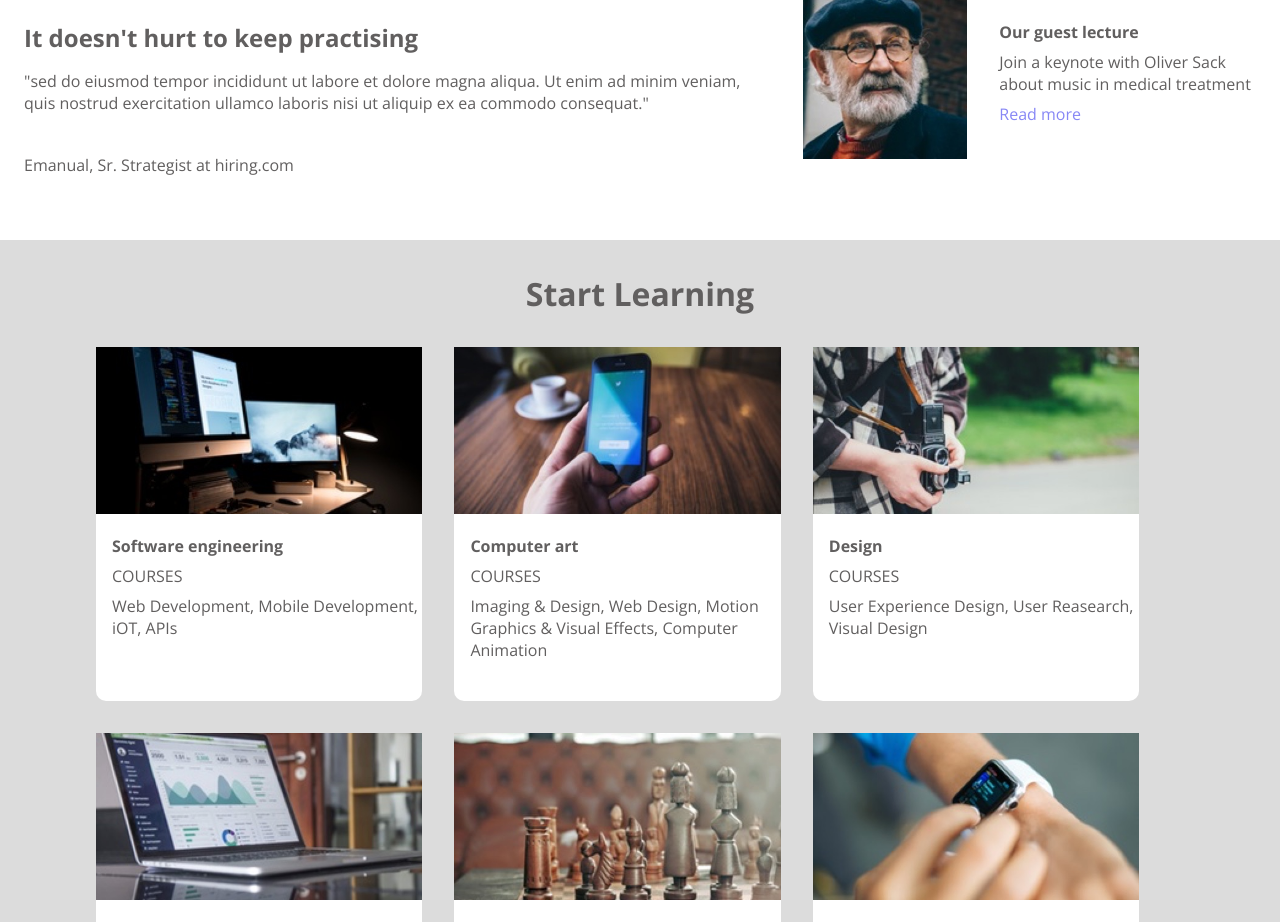
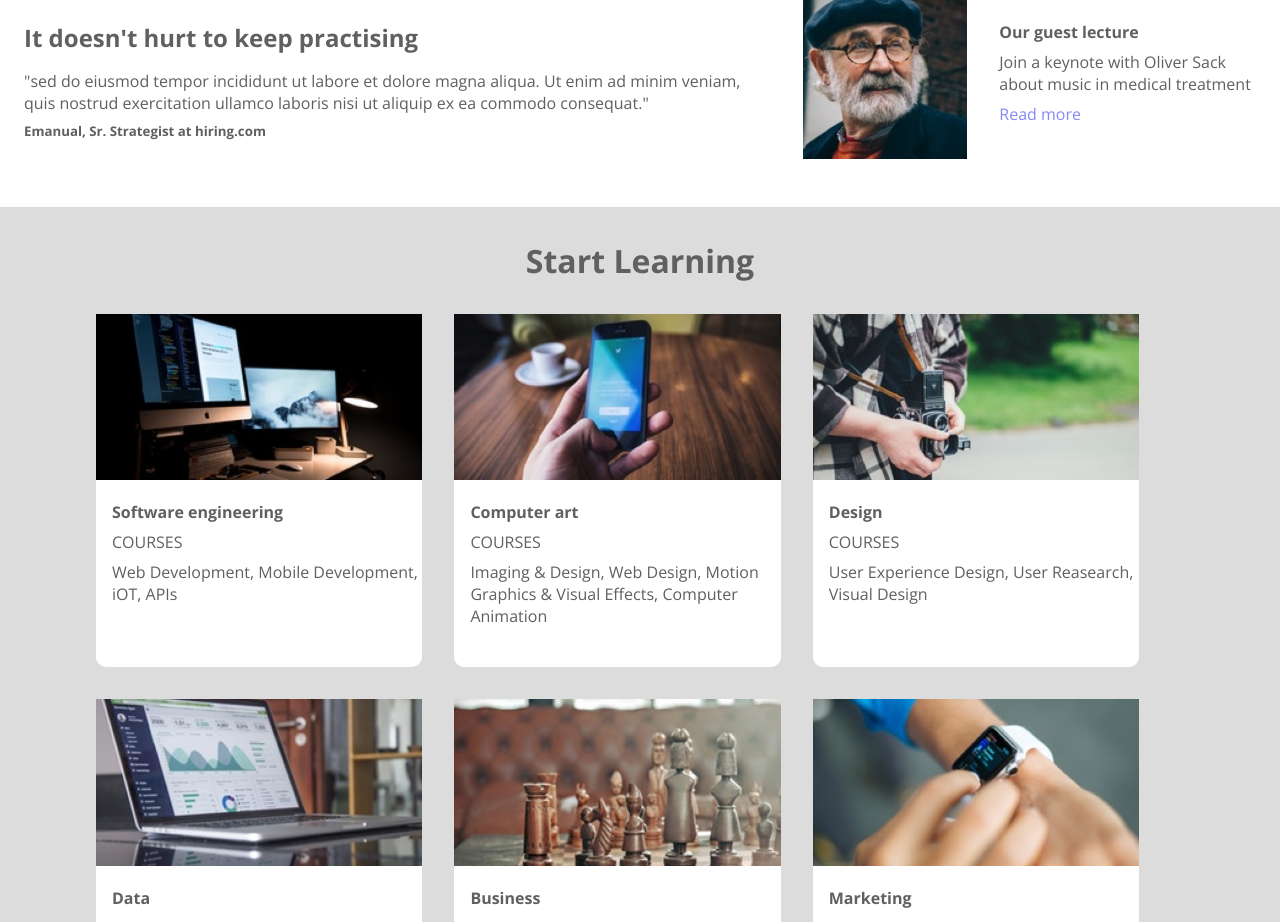
Before and after one commit to matthewcollier1/colmaracademy, a plain HTML site: page index.html in a window 1280 px wide. Shown: the part 1120-2042 px from the top of the page. Drawn offline with nearby package versions, Linux system fonts and the light colour scheme.

Commit message:
Definitely Done

```diff
--- a/index.html
+++ b/index.html
@@ -57,7 +57,7 @@
               <img src="./resources/media/images/information-main.jpg"/>
               <h2>It doesn't hurt to keep practising</h2>
               <p>"sed do eiusmod tempor incididunt ut labore et dolore magna aliqua. Ut enim ad minim veniam, quis nostrud exercitation ullamco laboris nisi ut aliquip ex ea commodo consequat."</p>
-              <p>Emanual, Sr. Strategist at hiring.com</p>
+              <h5>Emanual, Sr. Strategist at hiring.com</h5>
             </div>
                 <div class="right-col">
                   <div class="content-block">
--- a/resources/css/style.css
+++ b/resources/css/style.css
@@ -8,7 +8,7 @@ html {
 
 }
 
-p, h1, h2, h3, h4, a {
+p, h1, h2, h3, h4, h5, a {
     color: #615f5f;
     text-decoration: none;
 }
```
